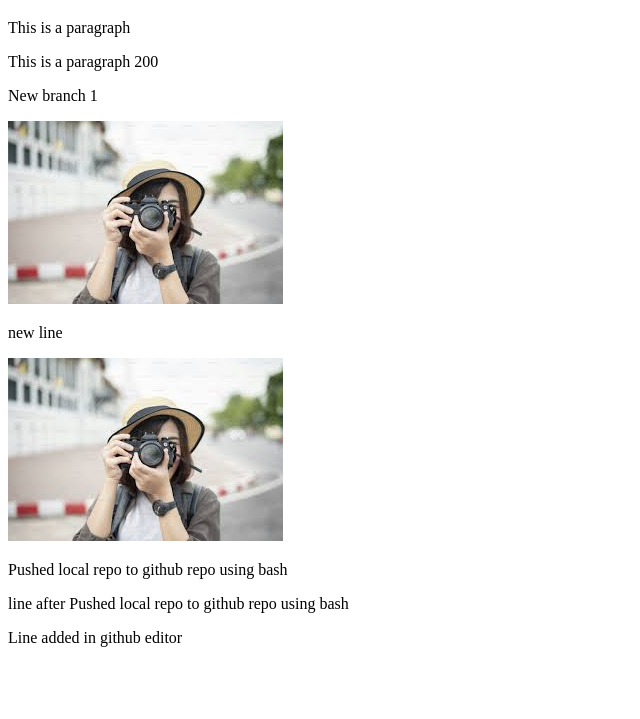
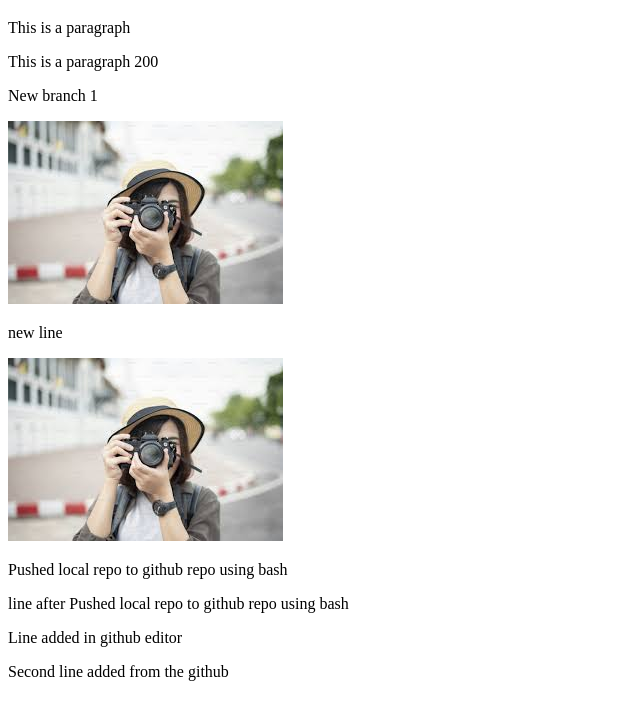
Before and after one commit to practicep6666/GIT-DEMO, a plain HTML site: page index.html in a window 1280 px wide. Shown: the part 61-780 px from the top of the page, without its empty margins (0-640 px from the left). Drawn offline with Linux system fonts and the light colour scheme.

Commit message:
second line added from github

```diff
--- a/index.html
+++ b/index.html
@@ -16,5 +16,6 @@
     <p>Pushed local repo to github repo using bash</p>
     <p>line after Pushed local repo to github repo using bash</p>
     <p>Line added in github editor</p>
+    <p>Second line added from the github</p>
 </body>
 </html>
```
